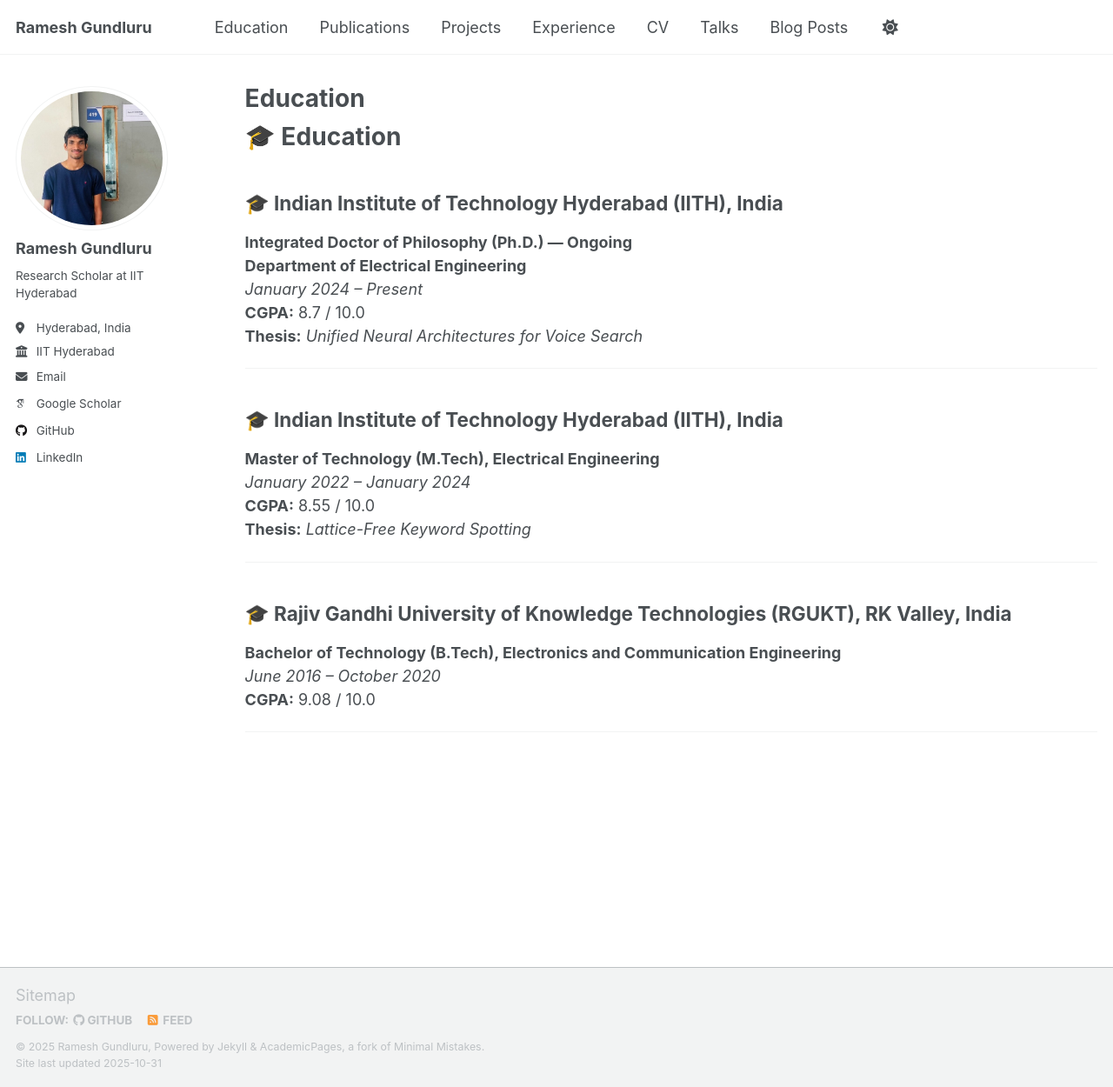
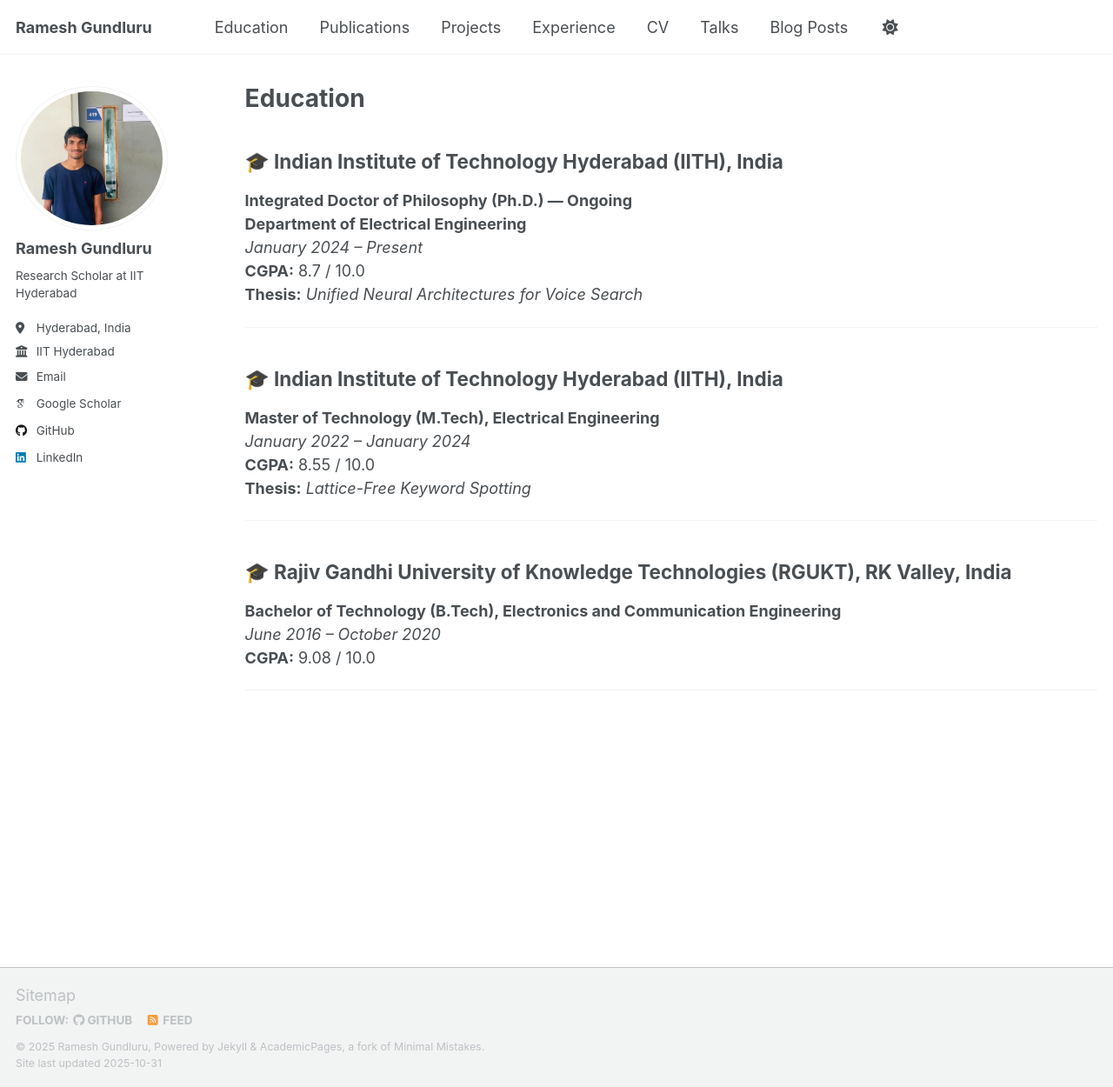
Before and after one commit to ramesh720/ramesh720.github.io, a Jekyll site: the page built from _pages/education.md, in a window 1280 px wide and 1250 px high. Shown: the whole window at 87% size. Built offline with Jekyll 4.4.1, drawn with Linux system fonts in a browser that asks for light colours; some web fonts are replaced; a script that is not in the unit is left out.

Commit message:
Remove education header from education.md

```diff
--- a/_pages/education.md
+++ b/_pages/education.md
@@ -6,7 +6,6 @@
 
 {% include base_path %}
 
-# 🎓 Education
 
 ## 🎓  Indian Institute of Technology Hyderabad (IITH), India
 **Integrated Doctor of Philosophy (Ph.D.) — Ongoing**
```
